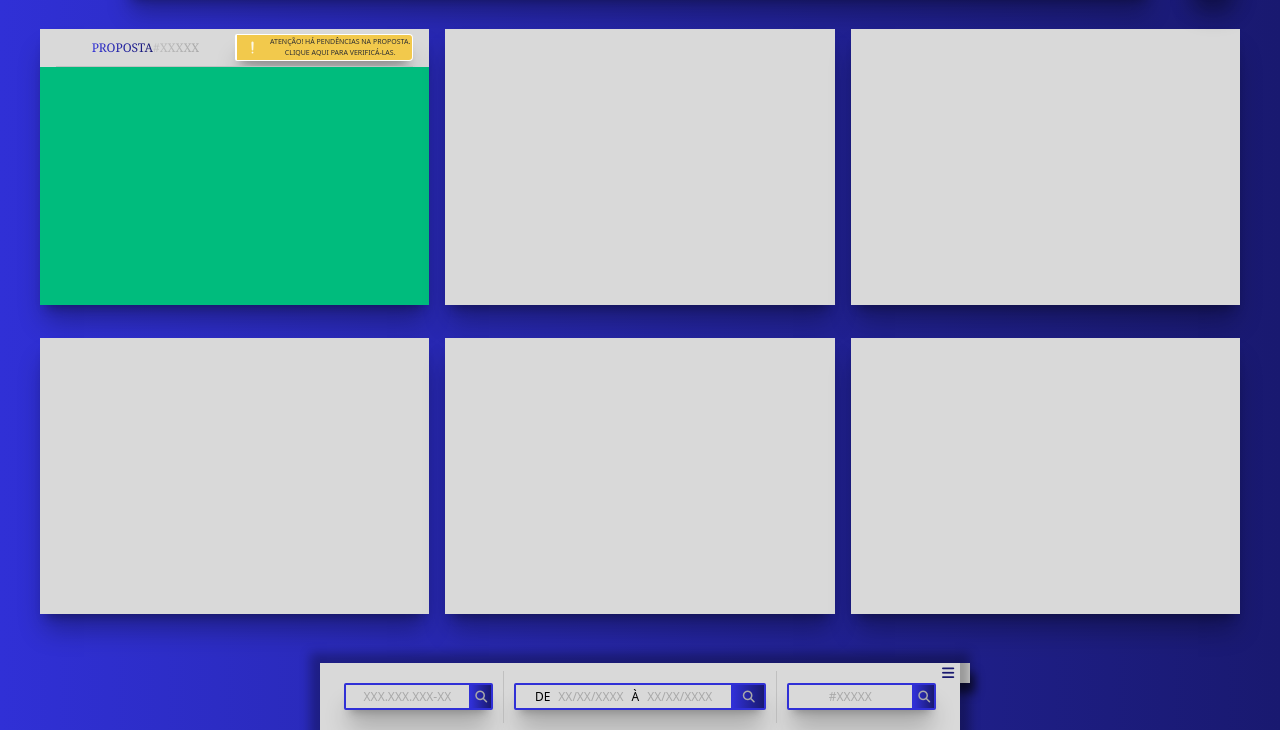
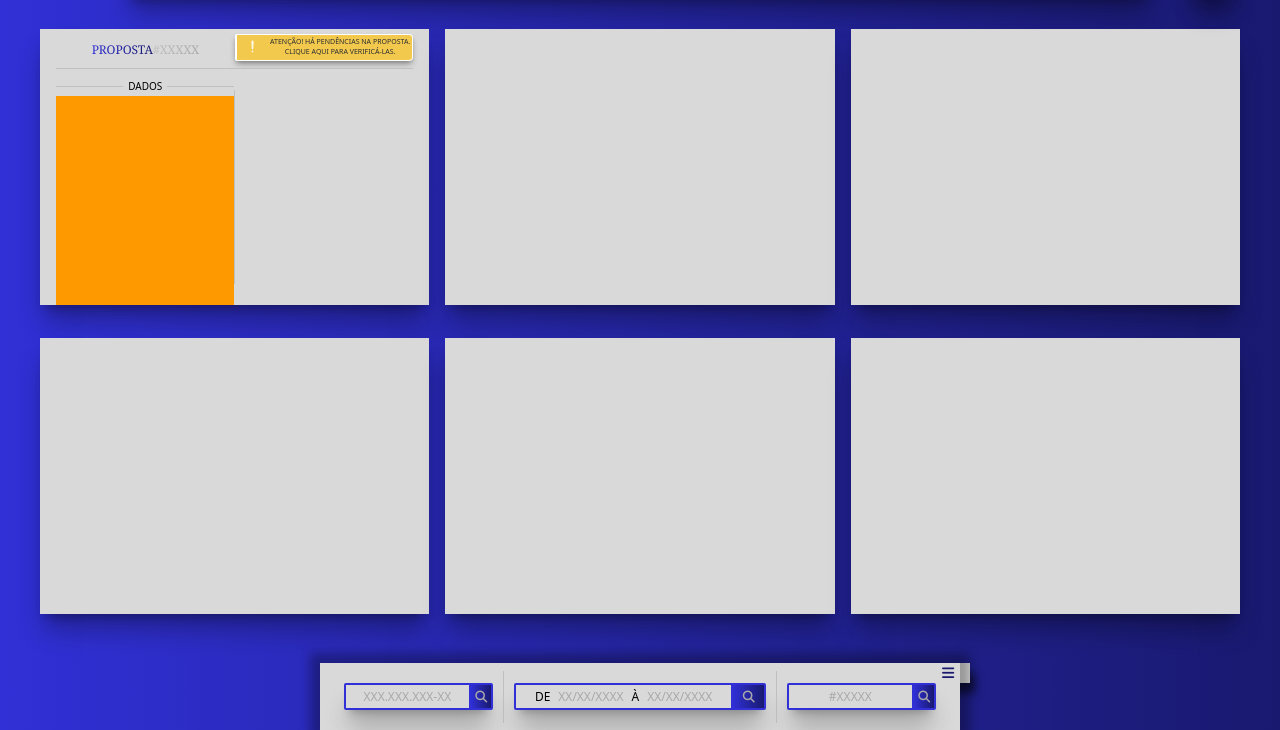
Before and after one commit to vini-lucas/zema-laravel-layout, a website: page src/index.html in a window 1280 px wide. Shown: the part 70-800 px from the top of the page. Drawn offline with nearby package versions, Linux system fonts and the light colour scheme.

Commit message:
feat: implementando tela de listar INSS

```diff
--- a/src/index.html
+++ b/src/index.html
@@ -74,7 +74,7 @@
                     <div class="h-[15.3%] w-[91.67%] inline-flex">
 
                         <!-- Informação do número da proposta -->
-                        <div class="h-full w-[50%] inline-flex justify-center items-center">
+                        <div class="h-full w-[50%] inline-flex justify-center items-center mt-0.75">
                             <span
                                 class="bg-linear-to-l from-[#191970] to-[#3030D6] bg-clip-text text-transparent font-serif text-xs font-">PROPOSTA</span>
                             <span
@@ -84,7 +84,8 @@
                         <div class="h-full w-[50%] flex justify-center items-center">
 
                             <!-- Banner de alerta de pendências -->
-                            <div class="w-full h-[75.39%] inline-flex border border-l-2 border-solid border-white rounded-xs rounded-r-sm bg-[#F2C94C] shadow-xl shadow-black/30">
+                            <div
+                                class="w-full h-[75.39%] inline-flex border border-l-2 border-solid border-white rounded-xs rounded-r-sm bg-[#F2C94C] shadow-md shadow-black/30">
                                 <div class="w-[18%] h-full flex justify-center items-center">
                                     <i class="fa-solid fa-exclamation text-xs text-[#FDF8E8]"></i>
                                 </div>
@@ -98,9 +99,47 @@
                     </div>
 
                     <!-- Traço de separação -->
-                    <div class="bg-[#C0C0C0] w-[91.67%] h-px"></div>
-                    <div class="bg-emerald-500 h-full w-full">
+                    <div class="bg-[#C0C0C0] w-[91.67%] h-px mt-0.75"></div>
 
+                    <!-- Corpo da proposta -->
+                    <div class="bg-[#D9D9D9] h-full w-full inline-flex items-center">
+
+                        <!-- Dados dentro do corpo da proposta -->
+                        <div class="h-full w-[50%] flex flex-col items-end justify-end">
+                            <div class="w-[91.67%] h-[8.89%] inline-flex justify-center items-center mt-2 ">
+                                <div class="flex-1 flex justify-start">
+                                    <div class="bg-[#C0C0C0] h-px w-[93%]"></div>
+                                </div>
+                                <span class="text-[10px]">DADOS</span>
+                                <div class="flex-1 flex justify-end">
+                                    <div class="bg-[#C0C0C0] h-px w-[93%]"></div>
+                                </div>
+                            </div>
+                            <div class="bg-amber-500 h-full w-[91.67%]">
+
+                                <!-- CPF do cliente -->
+                                <div>
+
+                                </div>
+
+                                <!-- Nome do cliente -->
+                                 <div>
+
+                                 </div>
+
+                                 <!-- Loja -->
+                                  <div>
+
+                                  </div>
+                            </div>
+                        </div>
+
+                        <!-- Traço de separação -->
+                        <div class="bg-[#C0C0C0] h-[82.22%] w-px"></div>
+
+                        <div class="h-full w-[50%]">
+
+                        </div>
                     </div>
                 </div>
 
@@ -276,7 +315,9 @@
                 gsap.to('#modalProfile', {
                     y: 54,
                     onStart: () => {
-                        document.getElementById('optionProfile').classList.remove('rounded-t-2xl');
+                        setTimeout(() => {
+                            document.getElementById('optionProfile').classList.remove('rounded-t-2xl')
+                        }, 50);
                         document.getElementById('iconProfile').classList.remove('rounded-b-2xl');
                         document.getElementById('iconProfile').classList.remove('shadow-[0_20px_25px_-5px_rgba(0,0,0,0.3)]');
                     }
@@ -287,8 +328,12 @@
                     y: 0,
                     onStart: () => {
                         document.getElementById('optionProfile').classList.add('rounded-t-2xl');
-                        document.getElementById('iconProfile').classList.add('rounded-b-2xl');
-                        document.getElementById('iconProfile').classList.add('shadow-[0_20px_25px_-5px_rgba(0,0,0,0.3)]');
+                        setTimeout(() => {
+                            document.getElementById('iconProfile').classList.add('rounded-b-2xl')
+                        }, 220);
+                        setTimeout(() => {
+                            document.getElementById('iconProfile').classList.add('shadow-[0_20px_25px_-5px_rgba(0,0,0,0.3)]'), 920
+                        });
                     }
                 })
             }
```
Also changed, not shown: src/output.css.
